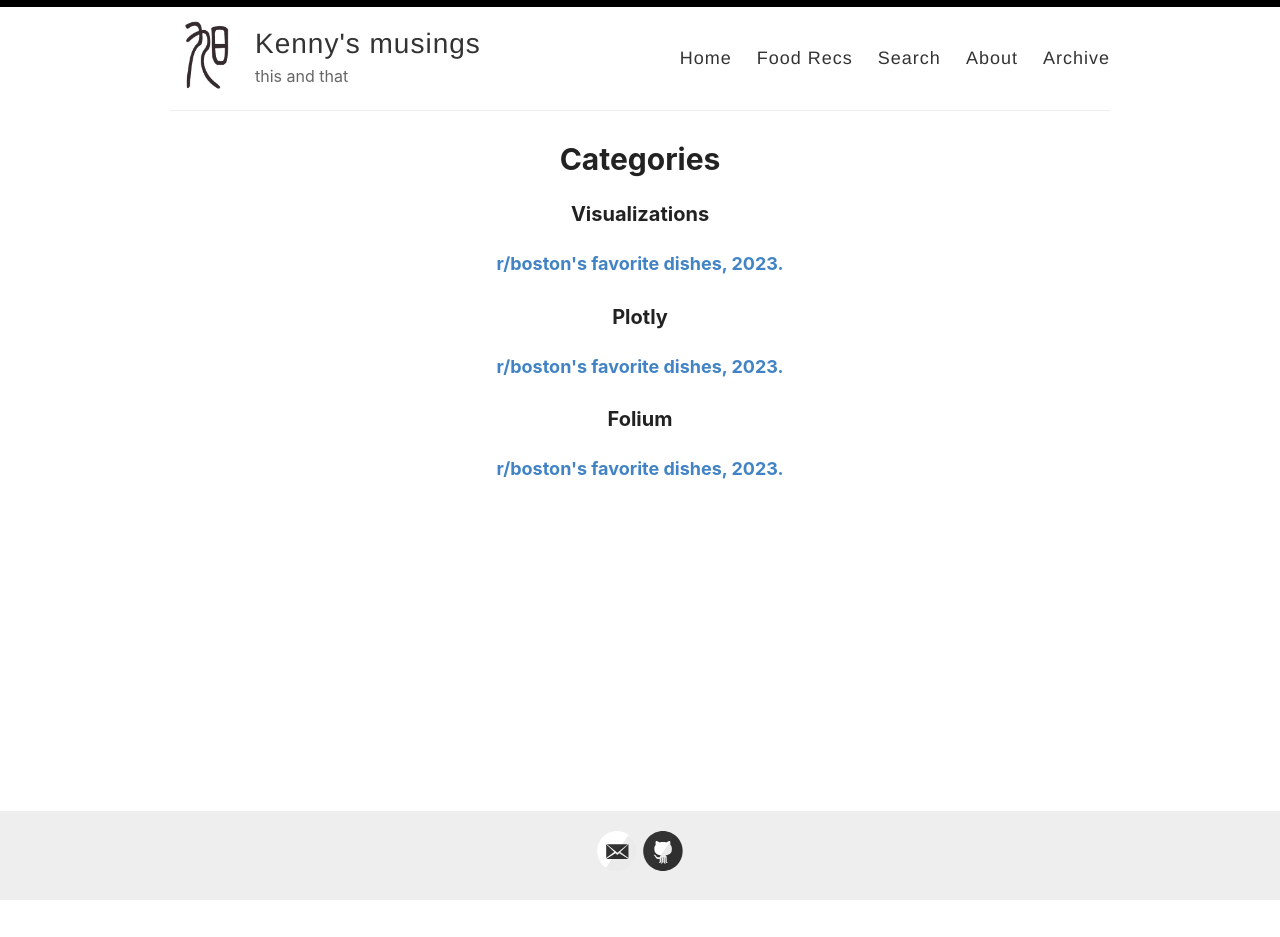
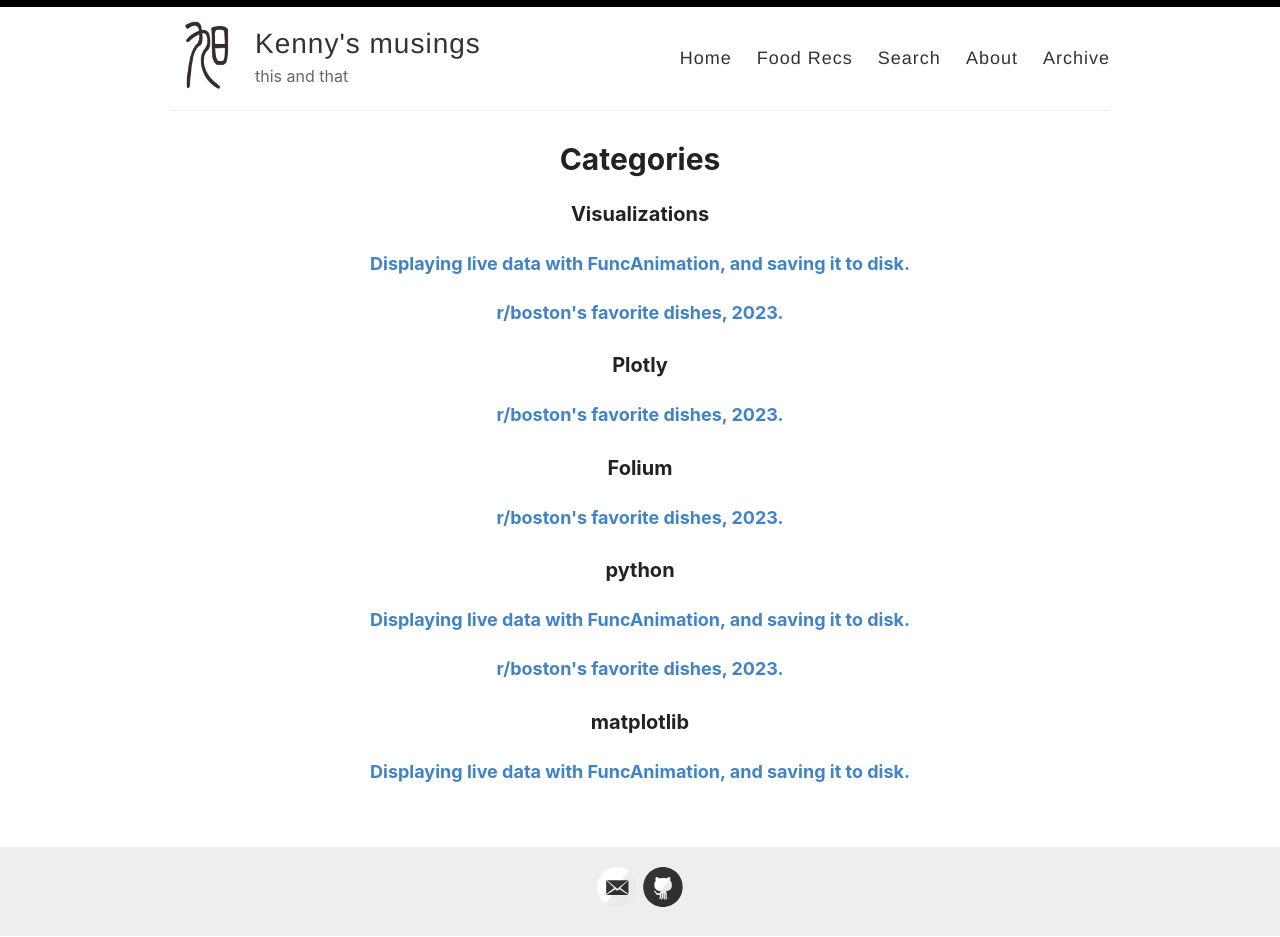
Before and after one commit to kfchou/kfchou.github.io, a Jekyll site: the page built from _pages/categories.md, in a window 1280 px wide. Built offline with Jekyll 4.4.1, drawn with Linux system fonts in a browser that asks for light colours; before the commit the page ends 901 px from its top, so only the background shows below that; some of the changed lines change nothing that is shown.

Commit message:
generator function post

````diff
--- /dev/null
+++ b/_posts/2023-10-06-funcanimation_generators.md
@@ -0,0 +1,167 @@
+---
+layout: post
+title: Displaying live data with FuncAnimation, and saving it to disk.
+categories: [Visualizations, matplotlib, python]
+---
+
+<image src="{{ site.baseurl }}/images/raindrops.gif" alt="inspired by Matplotlib's raindrop simulation"/>
+
+The internet has plenty of guides on funcAnimation if you want to:
+* Display the evolution of data by defining an equation and create a gif or video from it
+  * [Animating a ball bouncing](https://scipython.com/book2/chapter-7-matplotlib/examples/animating-a-bouncing-ball/)
+  * [A rolling circle](https://pythonmatplotlibtips.blogspot.com/2017/12/cycloid-animation-funcanimation.html)
+  * [Lots more on matplotlib](https://matplotlib.org/stable/gallery/animation/index.html)
+* Display the evolution of data by by importing said data from disk
+  * [Generate data externally](https://www.youtube.com/watch?v=Ercd-Ip5PfQ)
+* Display live data by reading from the serial port using `pyserial`
+  * [Reading from an Audrino](http://www.mikeburdis.com/wp/notes/plotting-serial-port-data-using-python-and-matplotlib/)
+
+What if you want to both display the live data from the serial port  ***and*** save the animation? Here are some important concepts that will help answer this question.
+
+Note: I won't discuss how to read live data from the serial port here. There are plenty of good articles on that topic.
+
+# Understanding the basic `FuncAnimation` call
+```py
+    from matplotlib.animation import FuncAnimation
+
+    ani = FuncAnimation(
+        fig=fig, # fig = plt.figure(...)
+        init_func=init, # function to set up your canvas, optional
+        func=update, # function to update your canvas in fig using the generator data
+        frames=generator, # functions to generate the data to be displayed
+        interval=interval*1000, # in milliseconds
+        save_count=200, # number of frames to save for writing to disk
+        blit=False
+    )
+```
+
+Under the hood:
+1. `FuncAnimation` calls the function you provided in `init_func`, this is where you set up your first animation frame.
+2. The `generator` function is called. This provides the data to the `update` function. This is usually where you update the lines on your canvas.
+
+
+
+# To display live data, save to disk first, then read from disk
+Our first instinct is to read the live data from a memory buffer. Reading from disk seems counterintuitive; but it works. I found that this has minimal impact on performance.
+
+To continuously update the live data, keep writing the data to disk. Then, use a generator function to read latest data and feed that data to the `update` function.
+
+The `generator` is called once per `interval`. If your data is updated continuously, then everytime the `generator` is called, then you can read in the latest data from the generator, then display it.
+
+
+```py
+    def generator(lines_written, tail_len) -> pd.DataFrame:
+        """
+        Generator function to read and yield data from a CSV file.
+
+        Args:
+            lines_written: Number of lines already written to disk.
+            tail_len: Number of lines you want to display.
+
+        Yields:
+            pd.DataFrame: A DataFrame containing the read data.
+        """
+        # read the last tail_len lines from the file
+        if lines_written + 1 < tail_len:
+            df = pd.read_csv(file_name)
+        else:
+            df = pd.read_csv(file_name, skiprows=range(1, lines_written - tail_len))
+
+        yield df
+
+    # create a figure for the animaion
+    fig = plt.figure(...)
+
+    # define the animation function
+    ani = FuncAnimation(
+        fig=fig,
+        frames=generator,
+        ...
+    )
+
+    # execute
+    plt.show()
+```
+
+`FuncAnimation()` is not actually executed until `plt.show()` is called. If using Jupyter notebook, you can also just call `ani` like in this [example](https://pythonmatplotlibtips.blogspot.com/2017/12/cycloid-animation-funcanimation.html).
+
+# Saving the animation
+Unfortunately, this is not as easy as calling `ani.save()`.
+
+If you simply call
+```py
+    ani = FuncAnimation(
+        fig=fig,
+        init_func=init, # optional
+        func=update,
+        frames=partial(
+            generator,
+            lines_written=lines_written,
+            tail_len=tail_len
+            ),
+        interval=interval*1000, # in milliseconds
+        save_count=200, # number of frames to save for writing to disk
+        blit=False
+    )
+
+    # define the animation function
+    writergif = animation.PillowWriter(fps=desired_frame_rate)
+    ani.save(filename=f"my_animation.gif", writer=writergif)
+
+```
+Then you'll only see the last frame of the animation. Why? Because `generator` is static as written. It will only read the last `tail_len` lines of your data file, then display it.
+
+Instead, you need to write a *new* generator in a way that provides a series of data, corresponding to each frame of the animation.
+
+Let's say we want to read `tail_len` lines of data for every frame, and display that data. Additionally, we want to increment the lines read by 250 lines per frame. The new generator would look like this:
+
+```py
+    def generator_with_complete_data(file_name):
+        """Generator for saving animation after data collection has finished.
+
+        The data for every frame is created by each `yield` return within the while loop.
+        """
+        # assuming tail_len is defined somewhere
+        df = pd.read_csv(file_name)
+
+        frame_num = 0
+        lines_per_frame = 250
+        line_end = 1250 # first frame size
+        while line_end <= df.shape[0]:
+            # read a minimum of 1250 lines
+            line_end = 1250+lines_per_frame*frame_num
+            if line_end < tail_len:
+                line_start = 0
+            else:
+                line_start = line_end - tail_len
+            frame_num += 1
+            yield df.iloc[line_start:line_end] # yeets the data to the update function.
+
+    # define the animation function
+    ani = FuncAnimation(
+        fig = fig,
+        frames=generator_with_complete_data(file_name=file_name),
+        ...
+    )
+
+    # execute and save
+    writergif = animation.PillowWriter(fps=desired_frame_rate)
+    ani.save(filename=f"my_animation.gif", writer=writergif)
+```
+
+In this use case, it is very common to see the `while`/`yield` pattern.
+
+Now, when `ani.save()` is called, `FuncAnimation` is executed. It will call `generator_with_complete_data()`, then for each object yielded in the while loop, write that data object to each frame.
+
+# Summary
+To both view the live data ***and*** save that animation, two separate generators must be used. Meaning you must do the following:
+1. Write a generator to continuously read the latest data for display.
+2. Write a separate generator to read the complete data, but only giving `FuncAnimation` the appropriate data to display in each frame.
+3. Have one FuncAnimation call for live data display, executing it with `plt.show()`
+4. Have a separate FuncAnimation call for generating the animation for the complete data, executing it with `ani.save()`.
+
+Hopefully you now have a better understanding of generator functions and their interactions with FuncAnimation. Happy coding!
+
+---
+
+Note: *Header image is based on Matplotlib's [raindrop simulation](https://matplotlib.org/stable/gallery/animation/rain.html#sphx-glr-gallery-animation-rain-py).*
--- a/_posts/2023-7-30-boston-best-dishes-2023.md
+++ b/_posts/2023-7-30-boston-best-dishes-2023.md
@@ -1,7 +1,7 @@
 ---
 layout: post
 title: r/boston's favorite dishes, 2023.
-categories: [Visualizations, Plotly, Folium]
+categories: [Visualizations, Plotly, Folium, python]
 ---
 
 <style>
````
